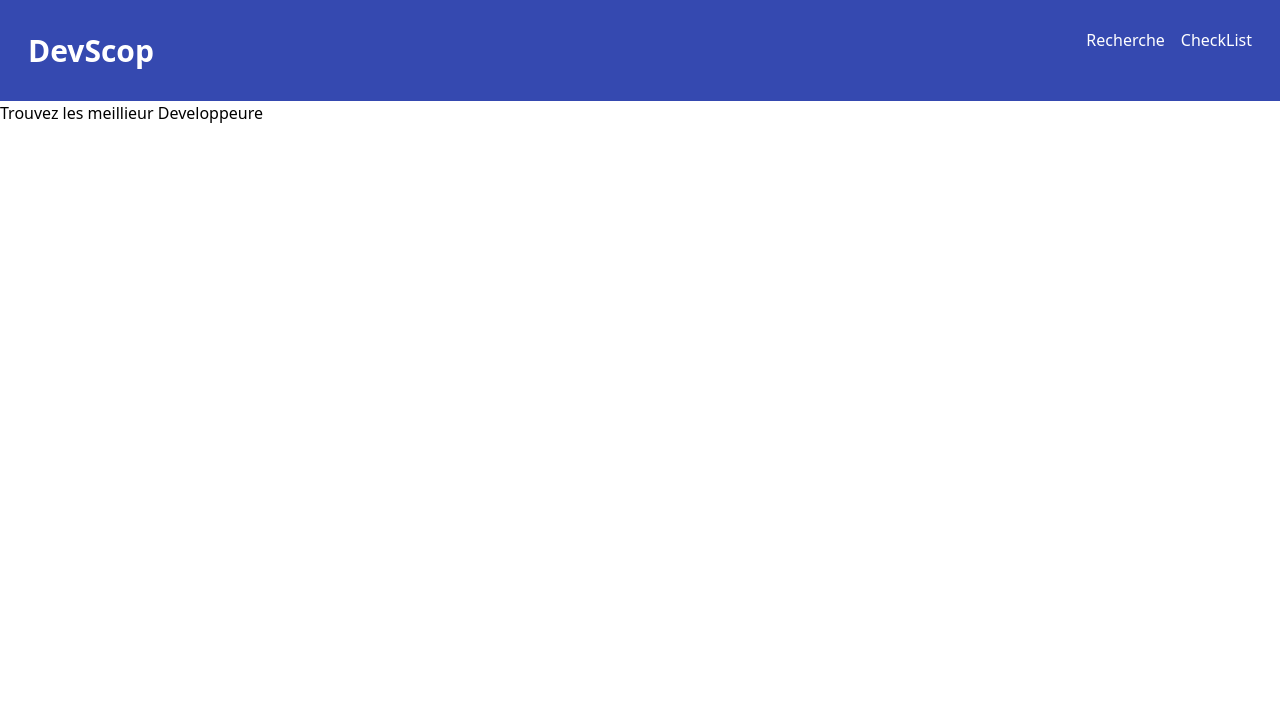
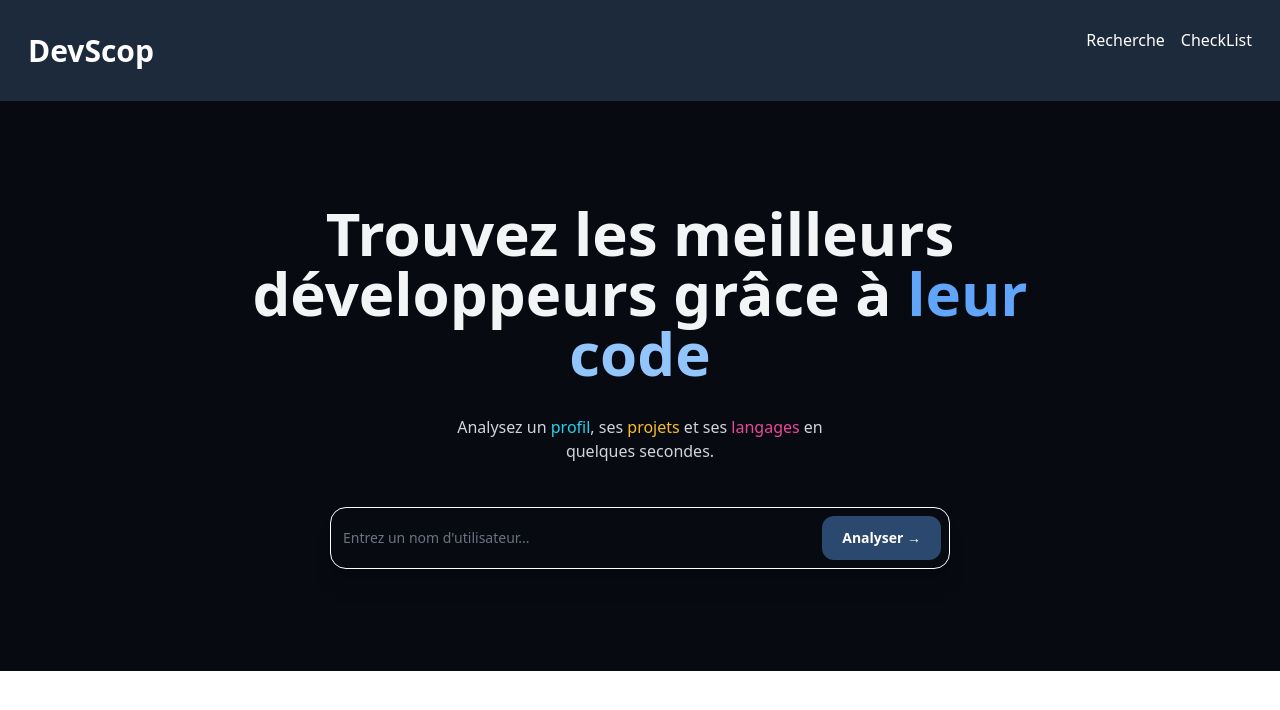
Before and after one commit to Lhcenzetta/Devscope, a plain HTML site: page index.html in a window 1280 px wide. Drawn offline with nearby package versions, Linux system fonts and the light colour scheme.

Commit message:
realiser la premiere page du project

```diff
--- a/index.html
+++ b/index.html
@@ -7,7 +7,7 @@
     <title>DevSec</title>
 </head>
 <body>
-    <header class = "p-3 bg-[#3549b0] text-white ">
+    <header class = "p-3 bg-[#1d2a3b] text-white ">
         <nav class="flex flex-col gap-2 p-4 md:flex-row md:justify-between">
             <a href="index.html" class="font-bold text-[30px] hover:text-gray-300">DevScop</a>
             <div class="flex gap-4">
@@ -16,10 +16,27 @@
             </div>
         </nav>
     </header>
-    <section>
-        <h1>Trouvez les meillieur Developpeure </h1>
-        <p></p>
-        <div></div>
-    </section>
+    <section class="min-h-[570px] flex items-center justify-center bg-[#080a12] px-5">
+        <div class="w-full max-w-5xl text-center">
+            <h1 class="text-4xl md:text-6xl font-extrabold text-gray-100">Trouvez les meilleurs <br> développeurs grâce à
+            <span class="text-blue-400">leur</span> <br>
+            <span class="text-blue-300"> code</span>
+            </h1>
+
+        <p class="mt-8 text-sm md:text-base leading-relaxed text-gray-300"> Analysez un <span class="text-cyan-400">profil</span>, ses <span class="text-amber-400">projets</span> et ses <span class="text-pink-500">langages</span> en <br class="hidden sm:block"> quelques secondes. </p>
+
+        <form class="mt-11 mx-auto flex max-w-[620px] items-center gap-3 rounded-2xl border border-white [#0e1120] p-2 shadow-xl focus-within:border-blue-400/30">
+
+            <input type="text" placeholder="Entrez un nom d'utilisateur..." class="min-w-0 flex-1 bg-transparent px-1 py-3 text-sm text-white outline-none placeholder:text-gray-500"
+            >
+
+            <button type="submit" class="shrink-0 rounded-xl bg-blue-400/40 px-5 py-3 text-sm font-bold text-white transition hover:scale-105">
+                Analyser →
+            </button>
+
+        </form>
+
+    </div>
+</section>
 </body>
 </html>
```
Also changed, not shown: js/cherche_user.js (added), js/data.js (added), js/scripte.js (added).
